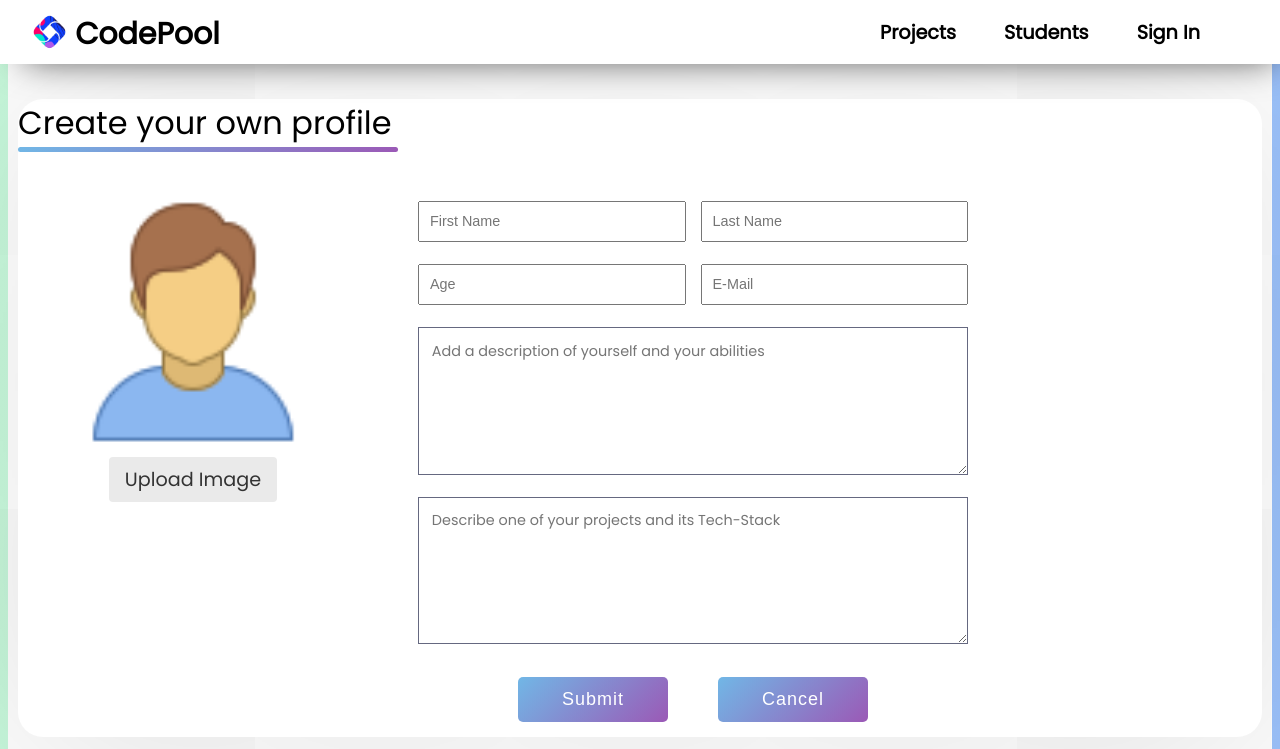
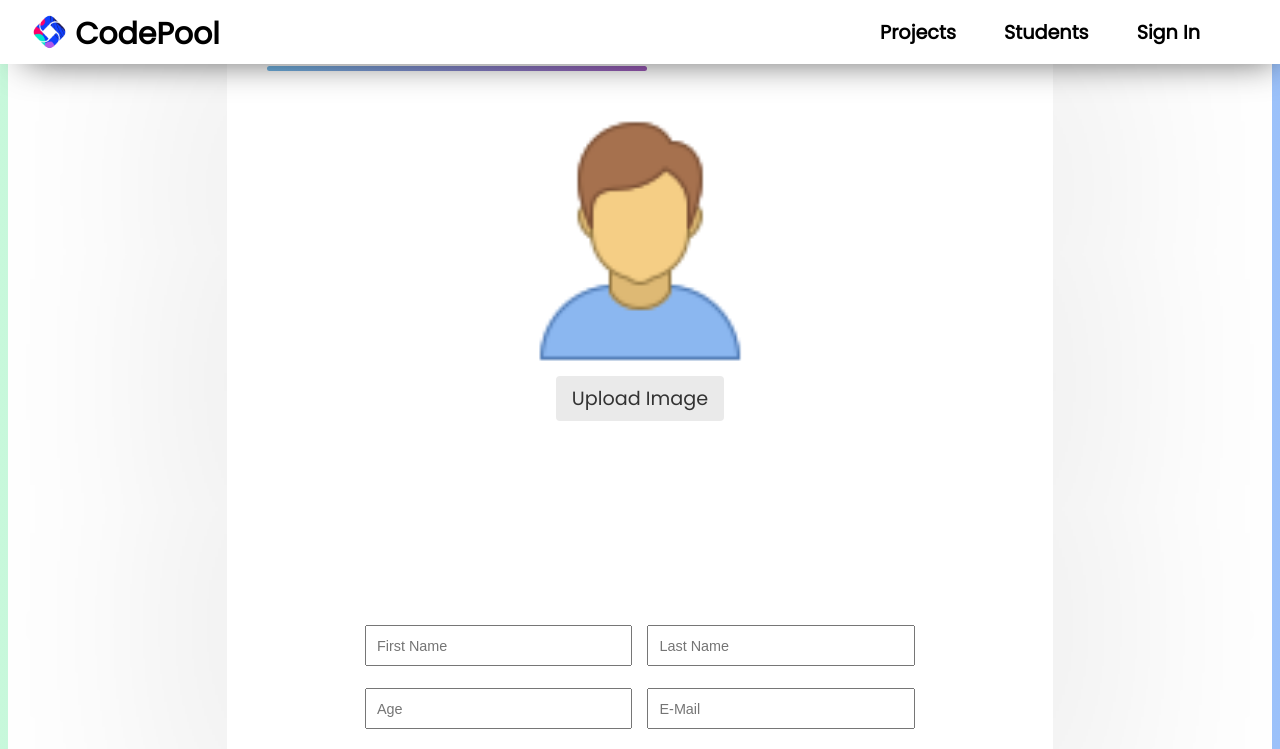
Before and after one commit to AS825/CodePool, a React (Vite) app in the folder frontend/: page /students/create in a window 1280 px wide. Shown: the top 749 px of the page. Built offline with nearby package versions, Linux system fonts and the light colour scheme.

Commit message:
Adapt StudentForm.css

```diff
--- a/frontend/src/Pages/StudentCreatorPage/StudentForm/StudentForm.css
+++ b/frontend/src/Pages/StudentCreatorPage/StudentForm/StudentForm.css
@@ -9,12 +9,16 @@
     font-family: var(--main-font-family);
 }
 .container{
+    padding: 40px;
     max-width: 1300px;
     max-height: 800px;
-    width: 100%;
+    width: 60%;
     background-color: #fff;
     border-radius: 25px;
     box-shadow: 0 15px 800px rgba(0,0,0,0.15);
+    display: flex;
+    flex-direction: column;
+    justify-content: flex-start;
 }
 
 .title{
@@ -37,8 +41,8 @@
     display: flex;
     flex-direction: row;
     flex-wrap: wrap;
-    width: 1000px;
-    gap: 100px;
+    width: 100%;
+    gap: 200px;
     justify-content: center;
 }
 
```
